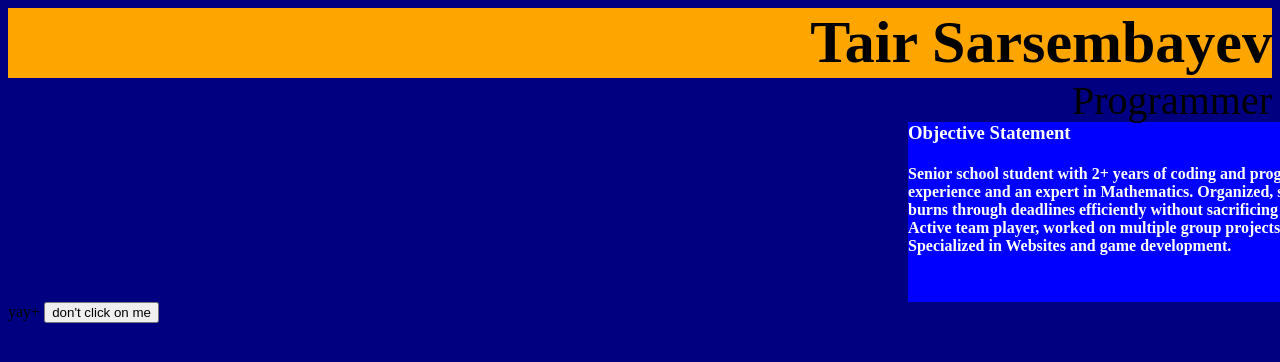
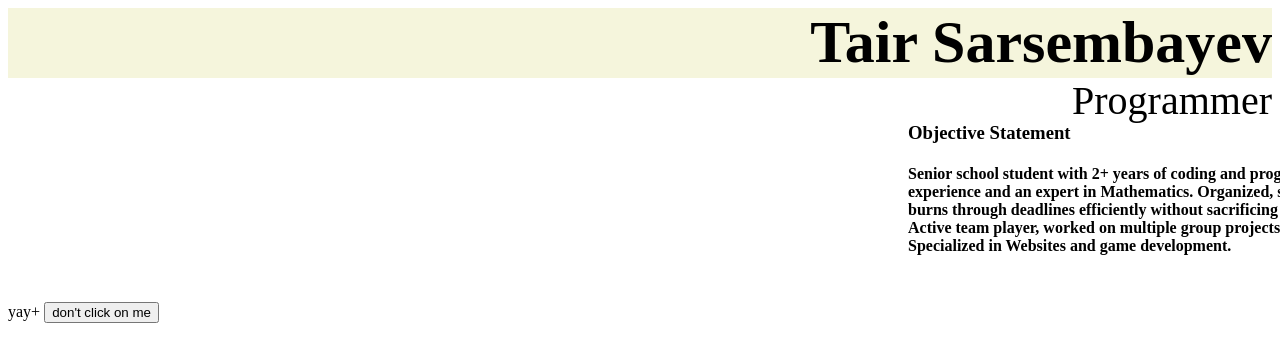
Before and after one commit to gatorloki09/project, a plain HTML site: page index.html in a window 1280 px wide. Shown: the top 362 px of the page. Drawn offline with Linux system fonts and the light colour scheme.

Commit message:
Update index.html

```diff
--- a/index.html
+++ b/index.html
@@ -3,13 +3,11 @@
 <head>
   <title>Resume</title>
   <style>
-    body {
-      background-color: navy;
-    }
+
 
     .major_information {
-      color: white;
-      background-color: blue;
+      color: black;
+      background-color: white;
       text-align: left;
       font_size: 40px;
       height: 180px;
@@ -21,7 +19,7 @@
 
     .page_header {
       color: black;
-      background-color: orange;
+      background-color: beige;
       text-align: right;
       font-size: 40px;
       height: 70px;
```
